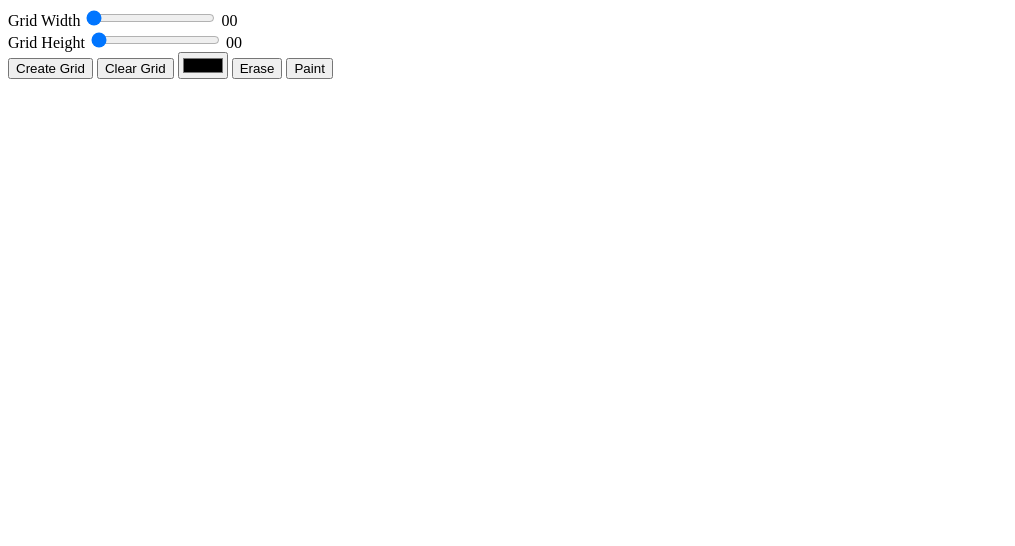
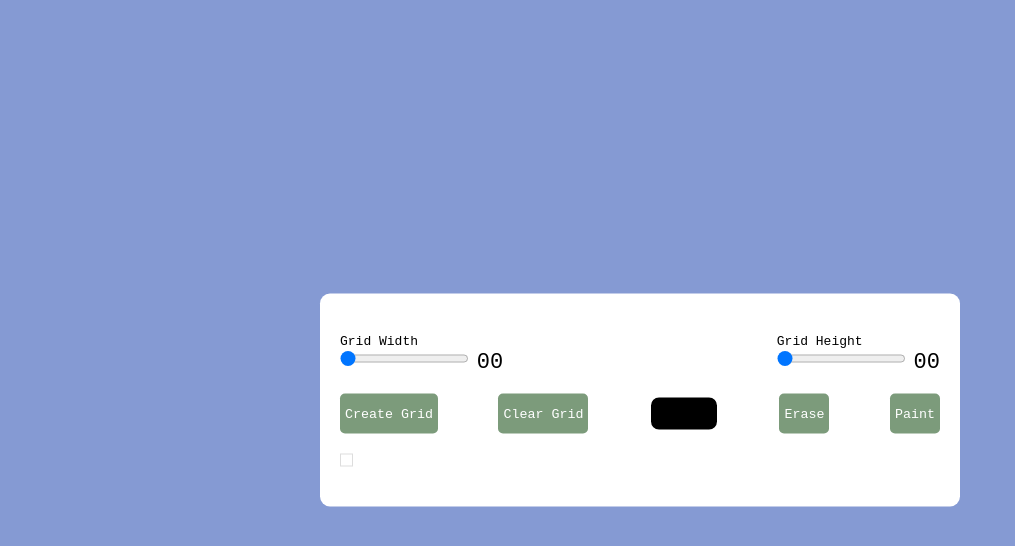
Before and after one commit to choco-luo/JavaScript-100-days, a plain HTML site: page pixel-art-generator/index.html in a window 1280 px wide. Both pictures are taken after a click on the button "Create Grid". Shown: the whole page, without its empty margins (0-1015 px from the left). Drawn offline with Linux system fonts and the light colour scheme.

Commit message:
upload file

```diff
--- a/pixel-art-generator/index.html
+++ b/pixel-art-generator/index.html
@@ -3,6 +3,7 @@
 <head>
   <meta charset="UTF-8">
   <meta name="viewport" content="width=device-width, initial-scale=1.0">
+  <link rel="stylesheet" href="/pixel-art-generator/style.css">
   <title>#1 pixel-art-generator</title>
 </head>
 <body>
@@ -11,12 +12,12 @@
       <div class="opt-wrapper">
         <div class="slider">
           <label for="width-range">Grid Width</label>
-          <input type="range" id="width-range" min="1" max="1">
+          <input type="range" id="width-range" min="1" max="35">
           <span id="width-value">00</span>
         </div>
         <div class="slider">
           <label for="height-range">Grid Height</label>
-          <input type="range" id="height-range" min="1" max="1">
+          <input type="range" id="height-range" min="1" max="35">
           <span id="height-value">00</span>
         </div>
       </div>
@@ -30,8 +31,9 @@
       </div>
 
     </div>
+    <div class="container"></div>
   </div>
 
-  <script src="index.js"></script>
+  <script src="/pixel-art-generator/index.js"></script>
 </body>
 </html>
--- /dev/null
+++ b/pixel-art-generator/index.js
@@ -0,0 +1,122 @@
+let container = document.querySelector(".container");
+let gridButton = document.getElementById("submit-grid");
+let clearGridButton = document.getElementById("clear-grid");
+let gridWidth = document.getElementById("width-range");
+let gridHeight = document.getElementById("height-range");
+let colorButton = document.getElementById("color-input");
+let eraseBtn = document.getElementById("erase-btn");
+let paintBtn = document.getElementById("paint-btn");
+let widthValue = document.getElementById("width-value");
+let heightValue = document.getElementById("height-value");
+
+let events = {
+  mouse: {
+    down: "mousedown",
+    move: "mousemove",
+    up: "mouseup"
+  },
+  touch: {
+    down: "touchstart",
+    mobe: "touchmove",
+    up: "touchend",
+  },
+};
+
+let deviceType = "";
+
+let draw = false;
+let erase = false;
+
+const isTouchDevice = () =>{
+  try{
+    document.createEvent("TouchEvent");
+    deviceType = "touch";
+    return true;
+  } catch(e){
+    deviceType = "mouse";
+    return false;
+  }
+};
+
+isTouchDevice();
+
+gridButton.addEventListener("click", ()=>{
+  container.innerHTML = "";
+  let count = 0;
+  for(let i = 0; i < gridHeight.value; i++){
+    count += 2;
+    let div = document.createElement("div");
+    div.classList.add("gridRow");
+
+    for(let j = 0; j < gridWidth.value; j++){
+      count += 2;
+      let col = document.createElement("div");
+      col.classList.add("gridCol");
+      col.setAttribute("id", `gridCol${count}`);
+      col.addEventListener(events[deviceType].down, () => {
+        draw = true;
+        if(erase){
+          col.style.backgroundColor = "transparent";
+        } else {
+          col.style.backgroundColor = colorButton.value;
+        }
+      });
+
+      col.addEventListener(events[deviceType].move, (e)=>{
+        let elementId = document.elementFromPoint(
+          !isTouchDevice() ? e.clientX : e.touches[0].clientX,
+          !isTouchDevice() ? e.clientY : e.touches[0].clientY,
+        ).id;
+        checker(elementId);
+      });
+
+      col.addEventListener(events[deviceType].up, () => {
+        draw = false;
+      });
+
+      div.appendChild(col);
+
+    }
+
+    container.appendChild(div);
+
+  }
+});
+
+function checker(elementId){
+  let gridColumns = document.querySelectorAll(".gridCol");
+  gridColumns.forEach((element) => {
+    if(elementId == element.id) {
+      if(draw && !erase) {
+        element.style.backgroundColor = colorButton.value;
+      } else if (draw && erase) {
+        element.style.backgroundColor = "transparent";
+      }
+    }
+  });
+}
+
+clearGridButton.addEventListener("click", () => {
+  container.innerHTML = "";
+});
+
+eraseBtn.addEventListener("click", () => {
+  erase = true;
+});
+
+paintBtn.addEventListener("click", () => {
+  erase = false;
+});
+
+gridWidth.addEventListener("input", () => {
+  widthValue.innerHTML = gridWidth.value < 9 ? `0${gridWidth.value}` : gridWidth.value;
+});
+
+gridHeight.addEventListener("input", () => {
+  heightValue.innerHTML = gridHeight.value < 9 ? `0${gridHeight.value}` : gridHeight.value;
+});
+
+window.onload = () => {
+  gridHeight.value = 0;
+  gridWidth.value = 0;
+};
--- /dev/null
+++ b/pixel-art-generator/style.css
@@ -0,0 +1,83 @@
+*{
+  padding: 0;
+  margin: 0;
+  box-sizing: border-box;
+  font-family: monospace;
+}
+
+body{
+  background-color: #859ad3;
+}
+
+.wrapper{
+  background-color: #fff;
+  width: 80vmin;
+  position: absolute;
+  transform: translate(-50%, -50%);
+  top: 50%;
+  left: 50%;
+  padding: 40px 20px;
+  border-radius: 10px;
+}
+
+label{
+  display: block;
+}
+
+span{
+  position: relative;
+  font-size: 22px;
+  bottom: -1px;
+}
+
+.opt-wrapper{
+  display: flex;
+  justify-content: space-between;
+  margin-bottom: 20px;
+  gap: 10px
+}
+
+button{
+  background-color: #7c9b7b;
+  border: none;
+  border-radius: 5px;
+  padding: 5px;
+  color: #ffffff;
+}
+
+input[type="color"]{
+  -webkit-appearance: none;
+  -moz-appearance: none;
+  appearance: none;
+  background-color: transparent;
+  width: 70px;
+  height: 40px;
+  border: none;
+  cursor: pointer;
+}
+
+input[type="color"]::-webkit-color-swatch{
+  border-radius: 8px;
+  border: 4px solid #000;
+}
+input[type="color"]::-moz-color-swatch{
+  border-radius: 8px;
+  border: 4px solid #000;
+}
+
+.gridCol{
+  height: 1em;
+  width: 1em;
+  border: 1px solid #ddd;
+}
+
+.gridRow{
+  display: flex;
+}
+
+@media only screen and (max-width: 768px){
+  .gridCol{
+    height: 0.8em;
+    width: 0.8em;
+  }
+}
```
Also changed, not shown: 1 other file.
